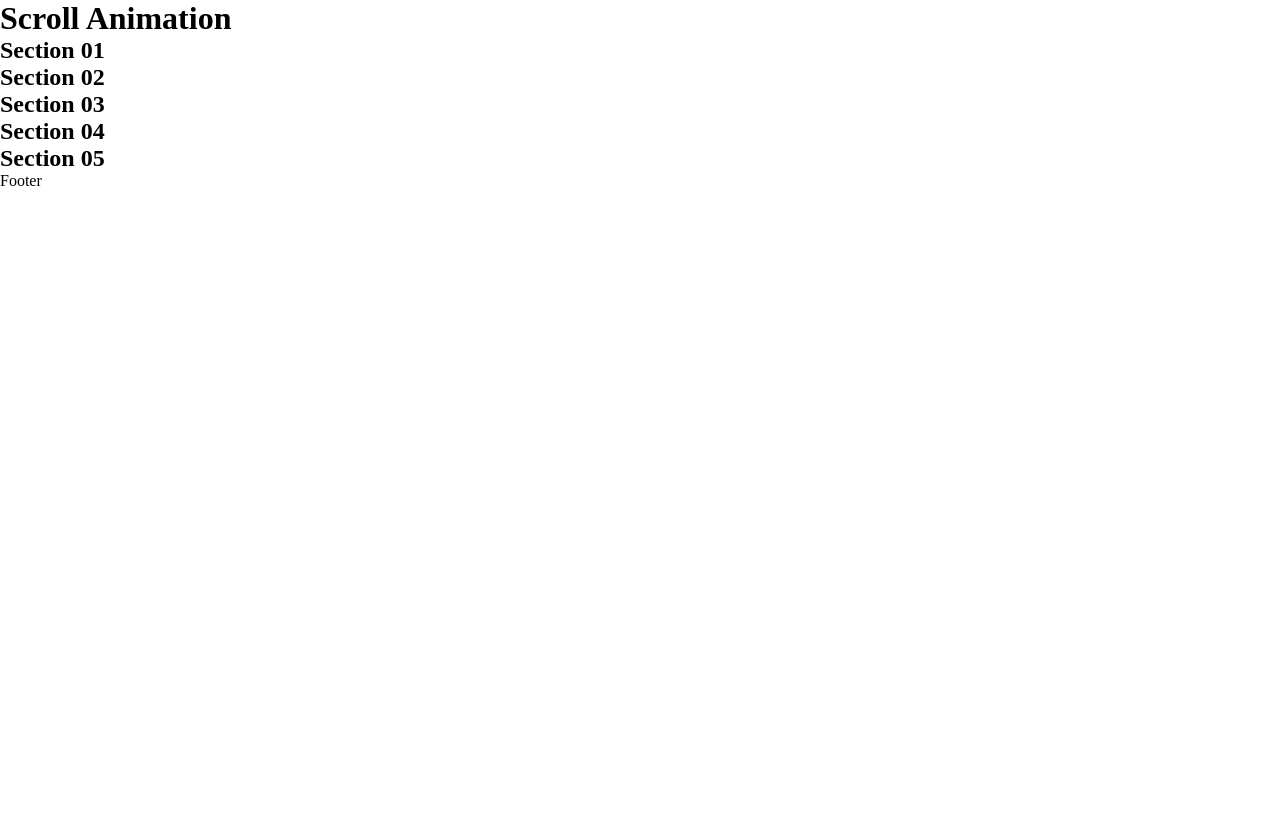
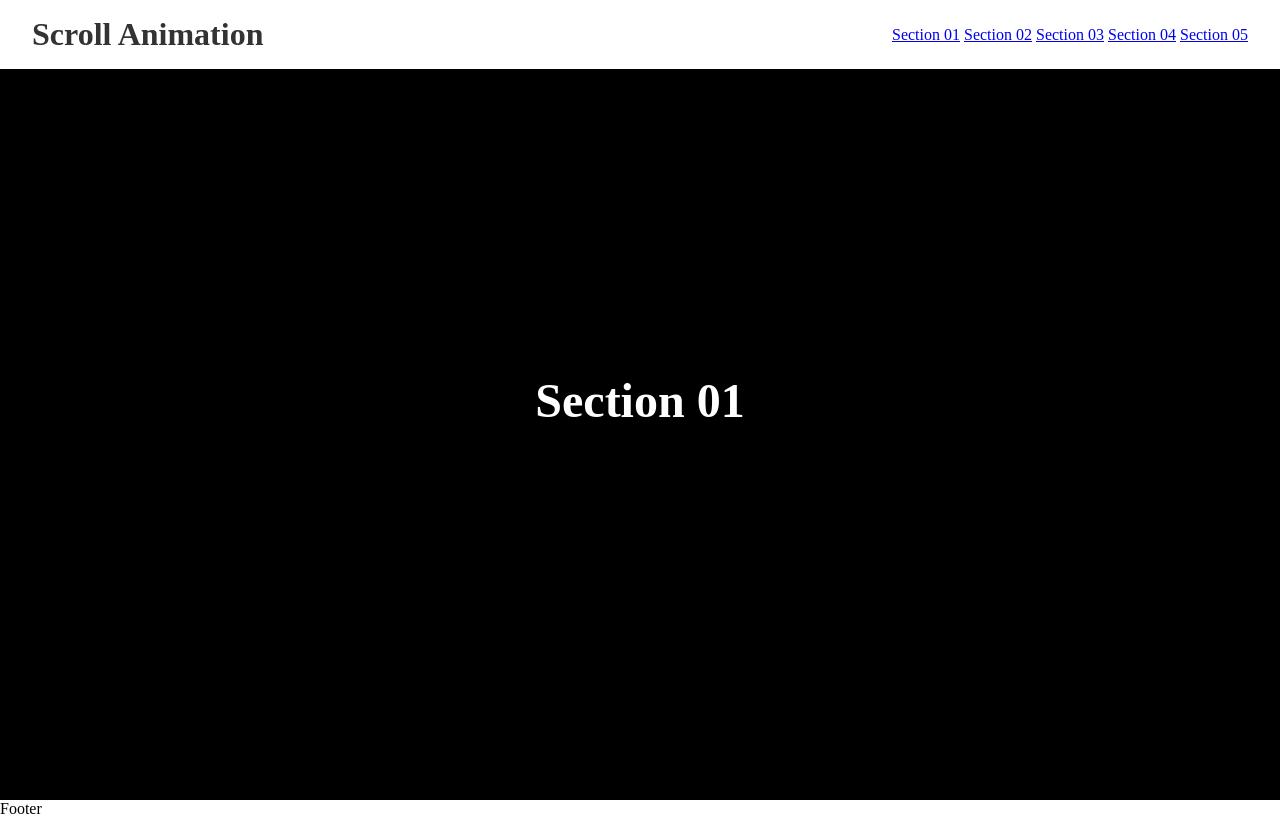
Before and after one commit to webgldev/person, a website built with Vite: page index.html in a window 1280 px wide. Built offline with nearby package versions, Linux system fonts and the light colour scheme.

Commit message:
스크롤 이벤트 추가 1. 헤더에 메뉴 링크 클릭 시 해당 섹션으로 스크롤 이동 2. 스크롤 시 해당 섹션 파라미터 업데이트 적용 3. A 파라미터에서 브라우저 새로고침 시 A 섹션으로 이동 4. 브라우저 뒤로가기/앞으로가기 시 해시 적용으로 해당 섹션으로 이동

```diff
--- a/components/header.js
+++ b/components/header.js
@@ -2,6 +2,13 @@ export const header = () => {
   const container = document.createElement('div');
   container.innerHTML = `
     <h1>Scroll Animation</h1>
+    <nav>
+      <a href="#section01" class="scroll-link" data-target="section01">Section 01</a>
+      <a href="#section02" class="scroll-link" data-target="section02">Section 02</a>
+      <a href="#section03" class="scroll-link" data-target="section03">Section 03</a>
+      <a href="#section04" class="scroll-link" data-target="section04">Section 04</a>
+      <a href="#section05" class="scroll-link" data-target="section05">Section 05</a>
+    </nav>
   `;
   document.getElementById('header').innerHTML = container.innerHTML;
   return container;
--- /dev/null
+++ b/components/scrollParam.js
@@ -0,0 +1,61 @@
+export const setupScroll = () => {
+  const scrollLinks = document.querySelectorAll('.scroll-link');
+  const sections = document.querySelectorAll('section');
+
+  // 스크롤 링크 클릭 시 부드러운 스크롤 이동
+  scrollLinks.forEach(link => {
+    link.addEventListener('click', (event) => {
+      event.preventDefault();
+      const targetId = link.getAttribute('data-target');
+      const targetSection = document.querySelector(`#${targetId}`);
+
+      if (targetSection) {
+        targetSection.scrollIntoView({
+          behavior: 'smooth'
+        });
+        history.pushState(null, null, `#${targetId}`);
+      }
+    });
+  });
+
+  // 섹션이 뷰포트에 들어올 때 URL 업데이트
+  const observerOptions = {
+    root: null,
+    rootMargin: '0px',
+    threshold: 0.6
+  };
+
+  const observerCallback = (entries) => {
+    entries.forEach(entry => {
+      if (entry.isIntersecting) {
+        const id = entry.target.id;
+        history.replaceState(null, null, `#${id}`);
+      }
+    });
+  };
+
+  const observer = new IntersectionObserver(observerCallback, observerOptions);
+  sections.forEach(section => observer.observe(section));
+
+  // 뒤로 가기/앞으로 가기 버튼 처리
+  window.addEventListener('popstate', () => {
+    const hash = window.location.hash.substring(1);
+    const targetSection = document.querySelector(`#${hash}`);
+    if (targetSection) {
+      targetSection.scrollIntoView({
+        behavior: 'smooth'
+      });
+    }
+  });
+
+  // 페이지 로드 시 URL에 해시가 있다면 해당 섹션으로 스크롤
+  if (window.location.hash) {
+    const targetId = window.location.hash.substring(1);
+    const targetSection = document.querySelector(`#${targetId}`);
+    if (targetSection) {
+      targetSection.scrollIntoView({
+        behavior: 'smooth'
+      });
+    }
+  }
+}
--- a/index.html
+++ b/index.html
@@ -8,12 +8,12 @@
 </head>
 <body>
   <header id="header"></header>
-  <main>
-    <section id='section01'></section>
-    <section id='section02'></section>
-    <section id='section03'></section>
-    <section id='section04'></section>
-    <section id='section05'></section>
+  <main id="main">
+    <section id="section01"></section>
+    <section id="section02"></section>
+    <section id="section03"></section>
+    <section id="section04"></section>
+    <section id="section05"></section>
   </main>
   <footer id="footer"></footer>
   <script type="module" src="scripts.js"></script>
--- a/scripts.js
+++ b/scripts.js
@@ -7,9 +7,12 @@ import { section03 } from "./components/section03.js";
 import { section04 } from "./components/section04.js";
 import { section05 } from "./components/section05.js";
 
+import { setupScroll } from "./components/scrollParam.js";
+
 document.addEventListener('DOMContentLoaded', () => {
   header();
   footer();
+  setupScroll();
 
   section01();
   section02();
--- a/styles.css
+++ b/styles.css
@@ -4,6 +4,7 @@
 @import "styles/header.css";
 @import "styles/footer.css";
 
+@import "styles/section.css";
 @import "styles/section01.css";
 @import "styles/section02.css";
 @import "styles/section03.css";
--- a/styles/header.css
+++ b/styles/header.css
@@ -1 +1,13 @@
-#header {}
+#header {
+  position: fixed;
+  top: 0;
+  left: 0;
+  right: 0;
+  background-color: #fff;
+  color: #333;
+  display: flex;
+  justify-content: space-between;
+  align-items: center;
+  padding: 16px 32px;
+  z-index: 1000;
+}
--- a/styles/reset.css
+++ b/styles/reset.css
@@ -5,3 +5,8 @@
   margin: 0;
   padding: 0;
 }
+html, body {
+  margin: 0;
+  padding: 0;
+  overflow: hidden;
+}
--- /dev/null
+++ b/styles/section.css
@@ -0,0 +1,46 @@
+main {
+  height: 100vh;
+  overflow-y: scroll;
+  scroll-snap-type: y mandatory;
+}
+
+main > section {
+  height: 100vh;
+  scroll-snap-align: start;
+  display: flex;
+  justify-content: center;
+  align-items: center;
+  font-size: 2rem;
+  color: white;
+  position: relative;
+  overflow: hidden;
+}
+
+@media (max-width: 768px) {
+  main > section {
+    font-size: 1.5rem;
+  }
+}
+
+@media (max-width: 480px) {
+  main > section {
+    font-size: 1.2rem;
+  }
+}
+
+
+#section01 {
+  background-color: #000;
+}
+#section02 {
+  background-color: #111;
+}
+#section03 {
+  background-color: #222;
+}
+#section04 {
+  background-color: #333;
+}
+#section05 {
+  background-color: #444;
+}
```
